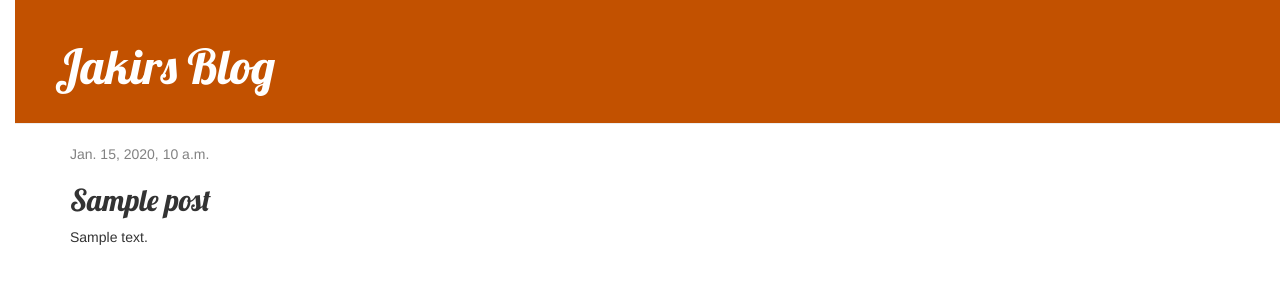
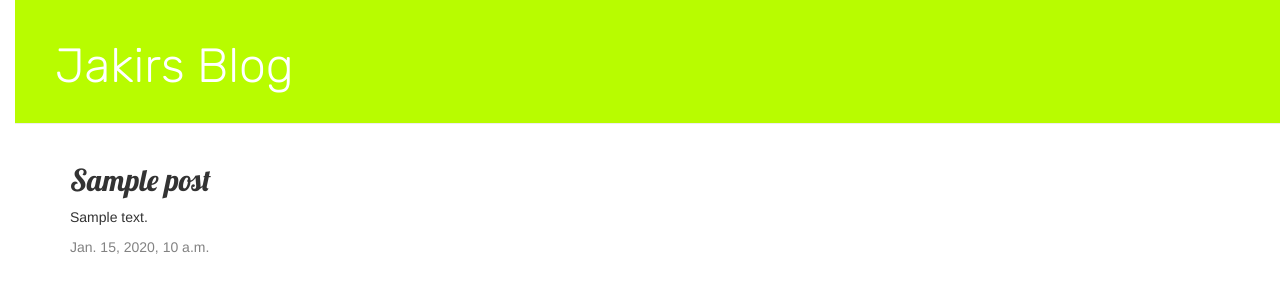
Before and after one commit to Jakir98/BridgingCoursework, a Django app: page /post/1/ in a window 1280 px wide. Shown: the top 300 px of the page. Run offline with Django 3.2, Linux system fonts and the light colour scheme; tables that the repository leaves empty hold one stand-in row (values such as "Sample post"); some libraries are stand-ins or nearby versions.

Commit message:
Fixed layout

```diff
--- a/blog/static/css/blog.css
+++ b/blog/static/css/blog.css
@@ -1,6 +1,6 @@
 h1 a, h2 a {
 	color: #B8FC00;
-	font-family: 'lobster';
+	font-family: 'Rubik', sans-serif;
 }
 
 body {
@@ -8,7 +8,7 @@ body {
 }
 
 .page-header {
-    background-color: #C25100;
+    background-color: #B8FC00;
     margin-top: 0;
     padding: 20px 20px 20px 40px;
 }
@@ -29,6 +29,7 @@ h1, h2, h3, h4 {
 
 .date {
     color: #828282;
+    margin-top: : 70px;
 }
 
 .save {
--- a/blog/templates/blog/base.html
+++ b/blog/templates/blog/base.html
@@ -5,6 +5,7 @@
         <link rel="stylesheet" href="//maxcdn.bootstrapcdn.com/bootstrap/3.2.0/css/bootstrap.min.css">
         <link rel="stylesheet" href="//maxcdn.bootstrapcdn.com/bootstrap/3.2.0/css/bootstrap-theme.min.css">
         <link href='//fonts.googleapis.com/css?family=Lobster&subset=latin,latin-ext' rel='stylesheet' type='text/css'>
+        <link href="https://fonts.googleapis.com/css2?family=Rubik:wght@300&display=swap" rel="stylesheet">
         <link rel="stylesheet" href="{% static 'css/blog.css' %}">
     </head>
    <body>
--- a/blog/templates/blog/post_detail.html
+++ b/blog/templates/blog/post_detail.html
@@ -2,13 +2,15 @@
 
 {% block content %}
     <div class="post">
-    	{% if post.published_date%}
+
+
+        <h2>{{ post.title }}</h2>
+        <p>{{ post.text|linebreaksbr }}</p>
+
+        {% if post.published_date%}
         	<div class="date">
             	{{ post.published_date }}
         	</div>
         {%endif%}
-
-        <h2>{{ post.title }}</h2>
-        <p>{{ post.text|linebreaksbr }}</p>
     </div>
 {% endblock %}
--- a/blog/templates/blog/post_list.html
+++ b/blog/templates/blog/post_list.html
@@ -3,11 +3,13 @@
 {% block content %}
     {% for post in posts %}
     <div class="post">
+
+        <h2><a href="{% url 'post_detail' pk=post.pk %}">{{ post.title }}</a></h2>
+        <p>{{ post.text|linebreaksbr }}</p>
+
         <div class="date">
             {{ post.published_date }}
         </div>
-        <h2><a href="{% url 'post_detail' pk=post.pk %}">{{ post.title }}</a></h2>
-        <p>{{ post.text|linebreaksbr }}</p>
     </div>
     {% endfor %}
 {% endblock %}
```
